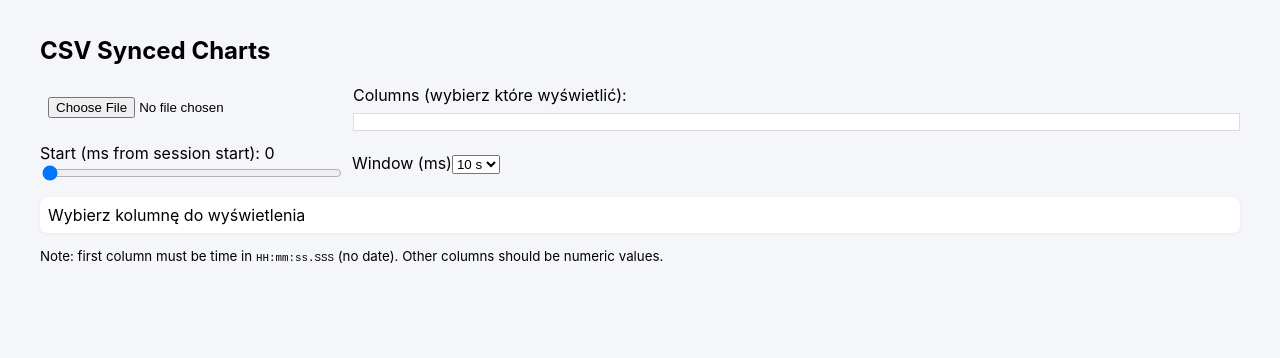
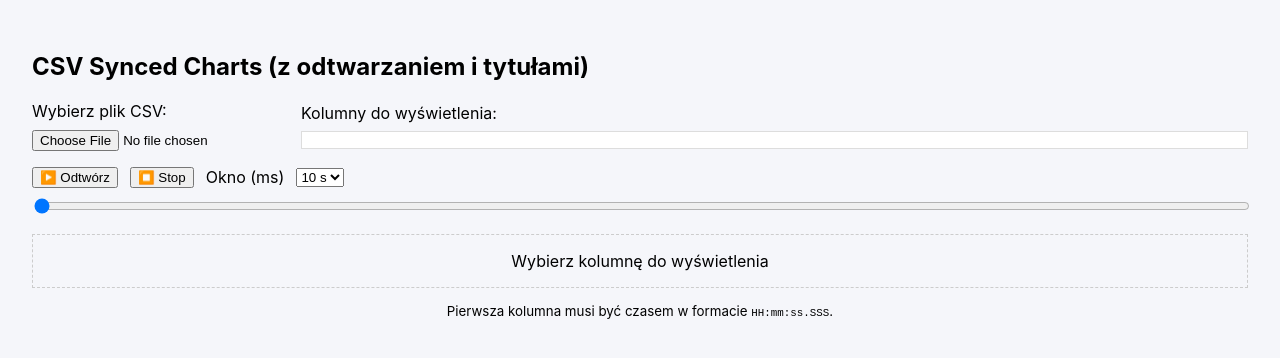
Before and after one commit to bartlomiejwereszczynski/car-scanner-csv-reader, a React (Vite) app: page / in a window 1280 px wide. Shown: the top 358 px of the page. Built offline with nearby package versions, Linux system fonts and the light colour scheme.

Commit message:
wersja z odtwarzaniem

```diff
--- a/src/App.tsx
+++ b/src/App.tsx
@@ -1,78 +1,118 @@
-import React, { useMemo, useState } from 'react'
-import { FileUploader, ParsedRow } from './components/FileUploader'
-import ColumnSelector from './components/ColumnSelector'
-import WindowControls from './components/WindowControls'
-import SyncedChart from './components/SyncedChart'
+import React, { useEffect, useMemo, useState } from 'react';
+import { FileUploader }                        from './components/FileUploader';
+import ColumnSelector                          from './components/ColumnSelector';
+import WindowControls                          from './components/WindowControls';
+import SyncedChart                             from './components/SyncedChart';
+import { ParsedRow }                           from './utils/parseCsv';
 
-
-export default function App(){
-  const [data, setData] = useState<ParsedRow[]>([])
-  const [columns, setColumns] = useState<string[]>([])
-  const [selected, setSelected] = useState<string[]>([])
-  const [startMs, setStartMs] = useState(0)
-  const [windowMs, setWindowMs] = useState(10000)
-
+export default function App() {
+  const [data, setData] = useState<ParsedRow[]>([]);
+  const [columns, setColumns] = useState<string[]>([]);
+  const [selected, setSelected] = useState<string[]>([]);
+  const [startMs, setStartMs] = useState(0);
+  const [windowMs, setWindowMs] = useState(10000);
+  const [isPlaying, setIsPlaying] = useState(false);
 
   const onData = (rows: ParsedRow[]) => {
-    setData(rows)
-    const cols = Object.keys(rows[0] ?? {}).filter(k=>k !== 'time' && k !== 'timeMs' && k !== 'relTimeMs')
-    setColumns(cols)
-    setSelected(cols.slice(0, Math.min(3, cols.length)))
-    setStartMs(0)
-  }
-
+    console.log('onData', rows);
+    setData(rows);
+    const cols = Object.keys(rows[0] ?? {}).filter(
+      (k) => k !== 'time' && k !== 'timeMs' && k !== 'relTimeMs',
+    );
+    setColumns(cols);
+    setSelected(cols.slice(0, Math.min(3, cols.length)));
+    setStartMs(0);
+    setIsPlaying(false);
+  };
 
   const toggle = (col: string) => {
-    setSelected(prev => prev.includes(col) ? prev.filter(c=>c!==col) : [...prev, col])
-  }
+    setSelected((prev) =>
+      prev.includes(col) ? prev.filter((c) => c !== col) : [...prev, col],
+    );
+  };
 
+  const min = 0;
+  const max = data.length ? Math.max(...data.map((d) => d.relTimeMs as number)) : 0;
 
-  const min = 0
-  const max = data.length ? Math.max(...data.map(d=>d.relTimeMs as number)) : 0
+  const visible = useMemo(() => {
+    if (!data.length) return [];
+    const end = startMs + windowMs;
+    return data.filter(
+      (d) => (d.relTimeMs as number) >= startMs && (d.relTimeMs as number) <= end,
+    );
+  }, [data, startMs, windowMs]);
 
+  useEffect(() => {
+    if (!isPlaying) return;
+    const step = 100;
+    const id = setInterval(() => {
+      setStartMs((prev) => {
+        const next = prev + step;
+        if (next + windowMs >= max) {
+          clearInterval(id);
+          setIsPlaying(false);
+          return prev;
+        }
+        return next;
+      });
+    }, step);
+    return () => clearInterval(id);
+  }, [isPlaying, windowMs, max]);
 
-// visible data based on startMs and windowMs
-  const visible = useMemo(() => {
-    if (!data.length) return []
-    const end = startMs + windowMs
-    return data.filter(d => (d.relTimeMs as number) >= startMs && (d.relTimeMs as number) <= end)
-  }, [data, startMs, windowMs])
-
+  const handlePlayPause = () => setIsPlaying((p) => !p);
+  const handleStop = () => {
+    setIsPlaying(false);
+    setStartMs(0);
+  };
 
   return (
-    <div className="app">
-      <h2>CSV Synced Charts</h2>
+    <div style={{ width: '100%', padding: '1rem', boxSizing: 'border-box' }}>
+      <h2>CSV Synced Charts (z odtwarzaniem i tytułami)</h2>
 
-
-      <div className="controls">
-        <FileUploader onData={onData} />
-        <div style={{width:20}} />
-        <div style={{flex:1}}>
-          <div style={{marginBottom:8}}>Columns (wybierz które wyświetlić):</div>
-          <ColumnSelector columns={columns} selected={selected} onToggle={toggle} />
+      <div style={{ display: 'flex', gap: '1rem', alignItems: 'center', flexWrap: 'wrap' }}>
+        <FileUploader onData={onData}/>
+        <div style={{ flex: 1, minWidth: '200px' }}>
+          <div style={{ marginBottom: 8 }}>Kolumny do wyświetlenia:</div>
+          <ColumnSelector columns={columns} selected={selected} onToggle={toggle}/>
         </div>
       </div>
 
+      <div style={{ marginTop: 16, width: '100%' }}>
+        <WindowControls
+          min={min}
+          max={max}
+          start={startMs}
+          setStart={setStartMs}
+          windowMs={windowMs}
+          setWindowMs={setWindowMs}
+          isPlaying={isPlaying}
+          onPlayPause={handlePlayPause}
+          onStop={handleStop}
+        />
+      </div>
 
-      <WindowControls min={min} max={max} start={startMs} setStart={setStartMs} windowMs={windowMs} setWindowMs={setWindowMs} />
+      <div style={{ marginTop: 16, width: '100%' }}>
+        {selected.length === 0 && (
+          <div style={{ textAlign: 'center', padding: '1rem', border: '1px dashed #ccc' }}>
+            Wybierz kolumnę do wyświetlenia
+          </div>
+        )}
 
-
-      <div style={{height:12}} />
-
-
-      <div className="charts">
-        {selected.length === 0 && <div className="chart-card">Wybierz kolumnę do wyświetlenia</div>}
-        {selected.map(col => (
-          <SyncedChart key={col} data={visible} dataKey={col} syncId={'timeSync'} />
+        {selected.map((col) => (
+          <div key={col} style={{ width: '100%', marginBottom: '1.5rem' }}>
+            <h3 style={{ margin: '0 0 0.5rem 0', textAlign: 'center' }}>{col}</h3>
+            <div style={{ width: '100%', height: 250 }}>
+              <SyncedChart data={visible} dataKey={col} syncId={'timeSync'}/>
+            </div>
+          </div>
         ))}
       </div>
 
-
-      <div style={{marginTop:12}}>
-        <small>Note: first column must be time in <code>HH:mm:ss.SSS</code> (no date). Other columns should be numeric values.</small>
+      <div style={{ marginTop: 12, textAlign: 'center' }}>
+        <small>
+          Pierwsza kolumna musi być czasem w formacie <code>HH:mm:ss.SSS</code>.
+        </small>
       </div>
-
-
     </div>
-  )
+  );
 }
--- a/src/components/FileUploader.tsx
+++ b/src/components/FileUploader.tsx
@@ -1,49 +1,42 @@
-import React from 'react'
-import Papa from 'papaparse'
-import { parseTimeToMillis } from '../utils/parseTime'
+import React from "react";
+import { parseCsv, ParsedRow } from "../utils/parseCsv";
 
+export interface FileUploaderProps {
+  onData: (data: ParsedRow[]) => void;
+}
 
-export type ParsedRow = { time: string; timeMs: number; [key: string]: string | number }
+export const FileUploader: React.FC<FileUploaderProps> = ({ onData }) => {
+  const handleFile = (e: React.ChangeEvent<HTMLInputElement>) => {
+    const file = e.target.files?.[0];
+    if (!file) return;
 
-
-export function FileUploader({ onData }: { onData: (rows: ParsedRow[]) => void }) {
-  const handleFile = (f?: File) => {
-    if (!f) return
-    Papa.parse<string[]>(f, {
-      worker: true,
-      skipEmptyLines: true,
-      complete: (res) => {
-        const data = res.data as string[][]
-        if (data.length < 2) return
-        const headers = data[0]
-        const rows = data.slice(1).map(row => {
-          const obj: any = {}
-          headers.forEach((h, i) => {
-            obj[h] = row[i]
-          })
-          try {
-            const timeMs = parseTimeToMillis(String(obj[headers[0]]))
-            obj.time = String(obj[headers[0]])
-            obj.timeMs = timeMs
-          } catch (e) {
-            console.error('time parse error', e)
-            obj.time = obj[headers[0]]
-            obj.timeMs = 0
-          }
-          return obj as ParsedRow
-        })
-// normalize to relative time from first sample
-        const base = rows[0]?.timeMs ?? 0
-        const normalized = rows.map(r => ({ ...r, relTimeMs: (r.timeMs as number) - base }))
-        onData(normalized as ParsedRow[])
+    const reader = new FileReader();
+    reader.onload = (event) => {
+      const text = event.target?.result;
+      if (typeof text === "string") {
+        try {
+          const parsed = parseCsv(text);
+          onData(parsed);
+        } catch (err) {
+          console.error("Błąd parsowania CSV:", err);
+          alert("Nie udało się odczytać pliku CSV. Sprawdź jego format.");
+        }
       }
-    })
-  }
-
+    };
+    reader.readAsText(file, "utf-8");
+  };
 
   return (
     <div>
-      <input className="file-input" type="file" accept=".csv,text/csv" onChange={e => handleFile(e.target.files?.[0])} />
+      <label style={{ display: "block", marginBottom: 8 }}>
+        Wybierz plik CSV:
+      </label>
+      <input
+        type="file"
+        accept=".csv"
+        onChange={handleFile}
+        style={{ cursor: "pointer" }}
+      />
     </div>
-  )
-}
+  );
+};
--- a/src/components/SyncedChart.tsx
+++ b/src/components/SyncedChart.tsx
@@ -5,7 +5,7 @@ import { formatMillisAsTime } from '../utils/parseTime'
 
 export default function SyncedChart({ data, dataKey, syncId }: { data: any[]; dataKey: string; syncId: string }){
   return (
-    <div className="chart-card" style={{height: 160}}>
+    <div className="chart-card" style={{height: 230}}>
       <ResponsiveContainer width="100%" height="100%">
         <LineChart data={data} syncId={syncId} margin={{ top: 8, right: 24, left: 8, bottom: 8 }}>
           <CartesianGrid strokeDasharray="3 3" />
--- a/src/components/WindowControls.tsx
+++ b/src/components/WindowControls.tsx
@@ -1,16 +1,33 @@
 import React from 'react'
 
-
-export default function WindowControls({ min, max, start, setStart, windowMs, setWindowMs }: { min: number; max: number; start: number; setStart: (v:number)=>void; windowMs: number; setWindowMs: (v:number)=>void }){
+export default function WindowControls({
+                                         min,
+                                         max,
+                                         start,
+                                         setStart,
+                                         windowMs,
+                                         setWindowMs,
+                                         isPlaying,
+                                         onPlayPause,
+                                         onStop
+                                       }: {
+  min: number
+  max: number
+  start: number
+  setStart: (v: number) => void
+  windowMs: number
+  setWindowMs: (v: number) => void
+  isPlaying: boolean
+  onPlayPause: () => void
+  onStop: () => void
+}) {
   return (
-    <div style={{display:'flex', gap:12, alignItems:'center'}}>
-      <div style={{width:300}}>
-        <label>Start (ms from session start): {start}</label>
-        <input className="range" type="range" min={min} max={Math.max(min, max - windowMs)} step={50} value={start} onChange={e=>setStart(Number(e.target.value))} />
-      </div>
-      <div>
-        <label>Window (ms)</label>
-        <select value={windowMs} onChange={e=>setWindowMs(Number(e.target.value))}>
+    <div style={{ display: 'flex', flexDirection: 'column', gap: 8, width: '100%' }}>
+      <div style={{ display: 'flex', gap: 12, alignItems: 'center' }}>
+        <button onClick={onPlayPause}>{isPlaying ? '⏸️ Pauza' : '▶️ Odtwórz'}</button>
+        <button onClick={onStop}>⏹️ Stop</button>
+        <label>Okno (ms)</label>
+        <select value={windowMs} onChange={(e) => setWindowMs(Number(e.target.value))}>
           <option value={2000}>2 s</option>
           <option value={5000}>5 s</option>
           <option value={10000}>10 s</option>
@@ -18,6 +35,19 @@ export default function WindowControls({ min, max, start, setStart, windowMs, se
           <option value={60000}>60 s</option>
         </select>
       </div>
+
+      <div style={{ width: '100%' }}>
+        <input
+          className="range"
+          style={{ width: '100%' }}
+          type="range"
+          min={min}
+          max={Math.max(min, max - windowMs)}
+          step={50}
+          value={start}
+          onChange={(e) => setStart(Number(e.target.value))}
+        />
+      </div>
     </div>
   )
 }
--- /dev/null
+++ b/src/utils/parseCsv.ts
@@ -0,0 +1,83 @@
+import Papa from "papaparse";
+
+export interface ParsedRow {
+  time: string;
+  timeMs: number;
+  relTimeMs: number;
+  [key: string]: string | number;
+}
+
+function parseTimeToMs(time: string): number {
+  const [h, m, s] = time.split(":");
+  const [sec, ms] = s.split(".");
+  return (
+    Number(h) * 3600000 +
+    Number(m) * 60000 +
+    Number(sec) * 1000 +
+    (ms ? Number(ms) : 0)
+  );
+}
+
+/**
+ * Interpoluje puste wartości w kolumnach numerycznych
+ */
+function interpolateMissingValues(rows: ParsedRow[], columns: string[]) {
+  for (const col of columns) {
+    const values = rows.map((r) => (r[col] === "" ? null : Number(r[col])));
+    for (let i = 0; i < values.length; i++) {
+      if (values[i] === null) {
+        // znajdź poprzednią znaną wartość
+        let prevIdx = i - 1;
+        while (prevIdx >= 0 && values[prevIdx] === null) prevIdx--;
+
+        // znajdź kolejną znaną wartość
+        let nextIdx = i + 1;
+        while (nextIdx < values.length && values[nextIdx] === null) nextIdx++;
+
+        const prevVal = prevIdx >= 0 ? values[prevIdx] : null;
+        const nextVal = nextIdx < values.length ? values[nextIdx] : null;
+
+        if (prevVal != null && nextVal != null) {
+          // interpolacja liniowa
+          const ratio = (i - prevIdx) / (nextIdx - prevIdx);
+          values[i] = prevVal + (nextVal - prevVal) * ratio;
+        } else if (prevVal != null) {
+          values[i] = prevVal; // brak następnej wartości – powiel poprzednią
+        } else if (nextVal != null) {
+          values[i] = nextVal; // brak poprzedniej wartości – powiel następną
+        } else {
+          values[i] = 0; // brak jakichkolwiek wartości
+        }
+      }
+    }
+
+    // przypisz interpolowane wartości z powrotem
+    for (let i = 0; i < rows.length; i++) {
+      rows[i][col] = values[i]!;
+    }
+  }
+}
+
+export function parseCsv(content: string): ParsedRow[] {
+  const result = Papa.parse(content.trim(), {
+    header: true,
+    skipEmptyLines: true,
+  });
+
+  const rows = (result.data as any[]).map((row) => ({
+    ...row,
+    time: row.time,
+    timeMs: parseTimeToMs(row.time),
+  }));
+
+  const t0 = rows[0].timeMs;
+  rows.forEach((r) => (r.relTimeMs = r.timeMs - t0));
+
+  const numericCols = Object.keys(rows[0]).filter(
+    (c) => c !== "time" && c !== "timeMs" && c !== "relTimeMs"
+  );
+
+  interpolateMissingValues(rows, numericCols);
+
+  return rows;
+}
```
